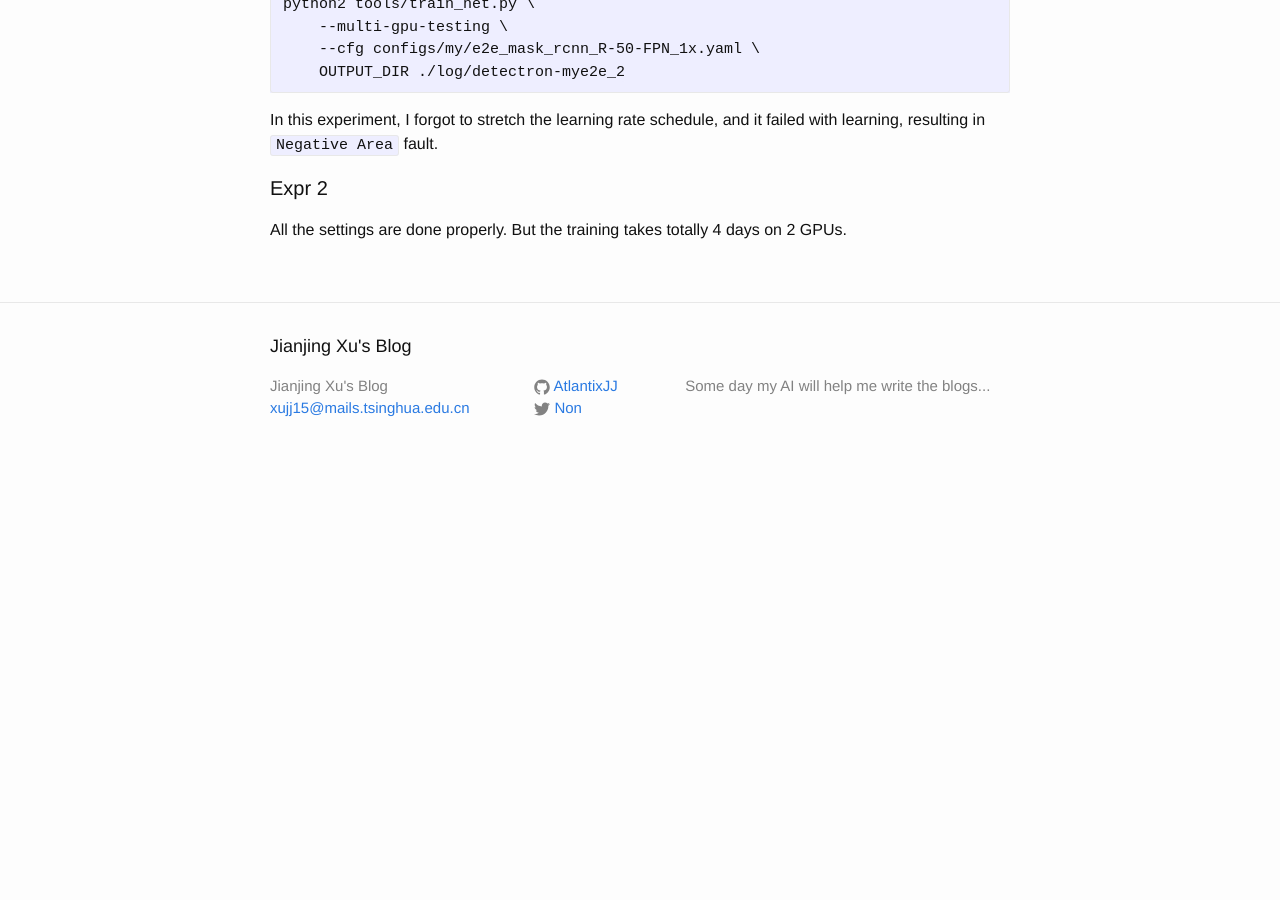
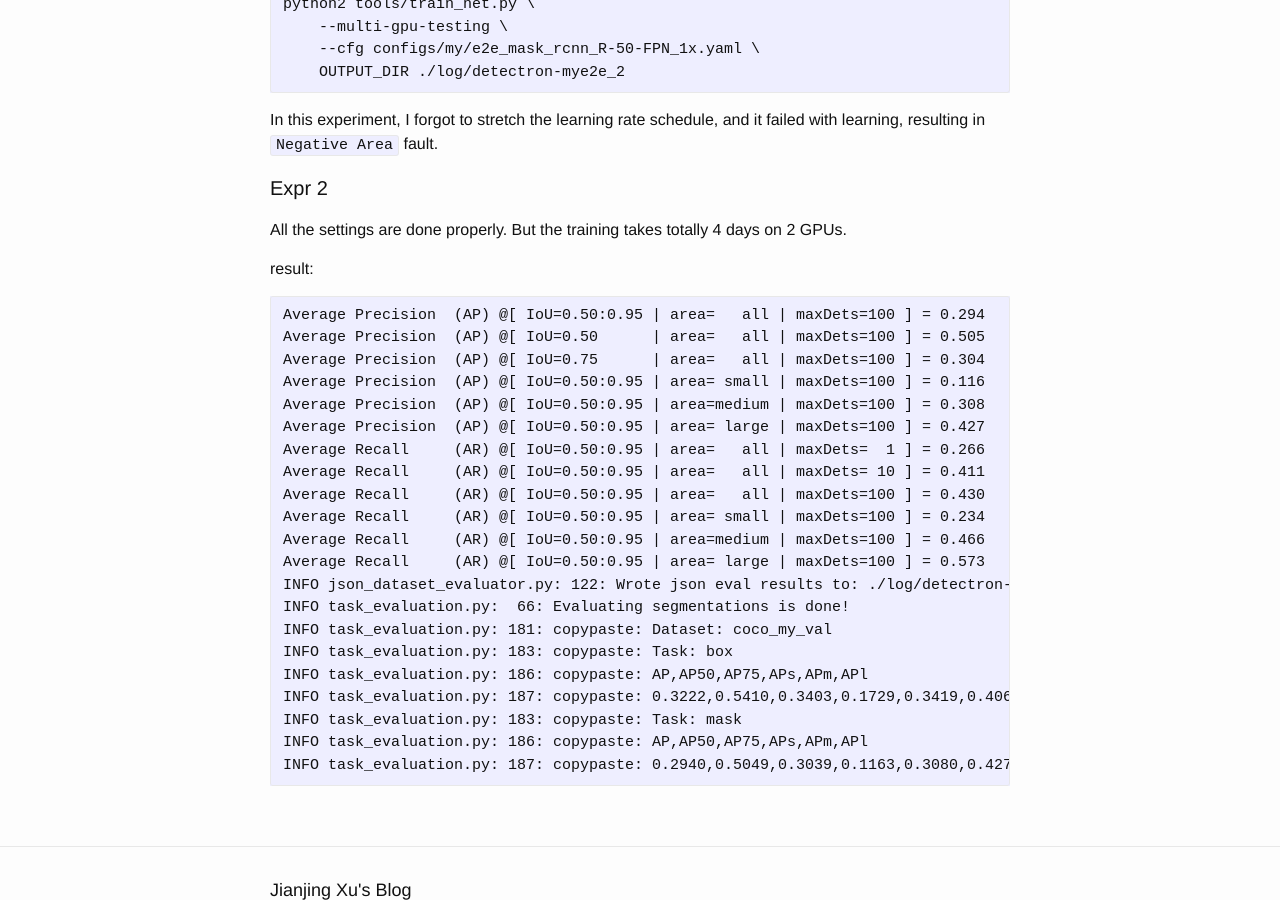
Before and after one commit to AtlantixJJ/AtlantixJJ.github.io, a Jekyll site: the page built from _posts/2018-6-15-detectron-apply.md, in a window 1280 px wide and 900 px high, scrolled down 2654 px. Built offline with Jekyll 4.4.1, drawn with Linux system fonts in a browser that asks for light colours; our own code applies the rules of GitHub Pages for plain Markdown files; before the commit the page ends 3134 px from its top, so only the background shows below that.

Commit message:
Add result

````diff
--- a/_posts/2018-6-15-detectron-apply.md
+++ b/_posts/2018-6-15-detectron-apply.md
@@ -117,3 +117,29 @@ In this experiment, I forgot to stretch the learning rate schedule, and it faile
 #### Expr 2
 
 All the settings are done properly. But the training takes totally 4 days on 2 GPUs.
+
+result:
+
+```
+Average Precision  (AP) @[ IoU=0.50:0.95 | area=   all | maxDets=100 ] = 0.294
+Average Precision  (AP) @[ IoU=0.50      | area=   all | maxDets=100 ] = 0.505
+Average Precision  (AP) @[ IoU=0.75      | area=   all | maxDets=100 ] = 0.304
+Average Precision  (AP) @[ IoU=0.50:0.95 | area= small | maxDets=100 ] = 0.116
+Average Precision  (AP) @[ IoU=0.50:0.95 | area=medium | maxDets=100 ] = 0.308
+Average Precision  (AP) @[ IoU=0.50:0.95 | area= large | maxDets=100 ] = 0.427
+Average Recall     (AR) @[ IoU=0.50:0.95 | area=   all | maxDets=  1 ] = 0.266
+Average Recall     (AR) @[ IoU=0.50:0.95 | area=   all | maxDets= 10 ] = 0.411
+Average Recall     (AR) @[ IoU=0.50:0.95 | area=   all | maxDets=100 ] = 0.430
+Average Recall     (AR) @[ IoU=0.50:0.95 | area= small | maxDets=100 ] = 0.234
+Average Recall     (AR) @[ IoU=0.50:0.95 | area=medium | maxDets=100 ] = 0.466
+Average Recall     (AR) @[ IoU=0.50:0.95 | area= large | maxDets=100 ] = 0.573
+INFO json_dataset_evaluator.py: 122: Wrote json eval results to: ./log/detectron-mye2e_2/test/coco_my_val/generalized_rcnn/segmentation_results.pkl
+INFO task_evaluation.py:  66: Evaluating segmentations is done!
+INFO task_evaluation.py: 181: copypaste: Dataset: coco_my_val
+INFO task_evaluation.py: 183: copypaste: Task: box
+INFO task_evaluation.py: 186: copypaste: AP,AP50,AP75,APs,APm,APl
+INFO task_evaluation.py: 187: copypaste: 0.3222,0.5410,0.3403,0.1729,0.3419,0.4060
+INFO task_evaluation.py: 183: copypaste: Task: mask
+INFO task_evaluation.py: 186: copypaste: AP,AP50,AP75,APs,APm,APl
+INFO task_evaluation.py: 187: copypaste: 0.2940,0.5049,0.3039,0.1163,0.3080,0.4274
+```
````
